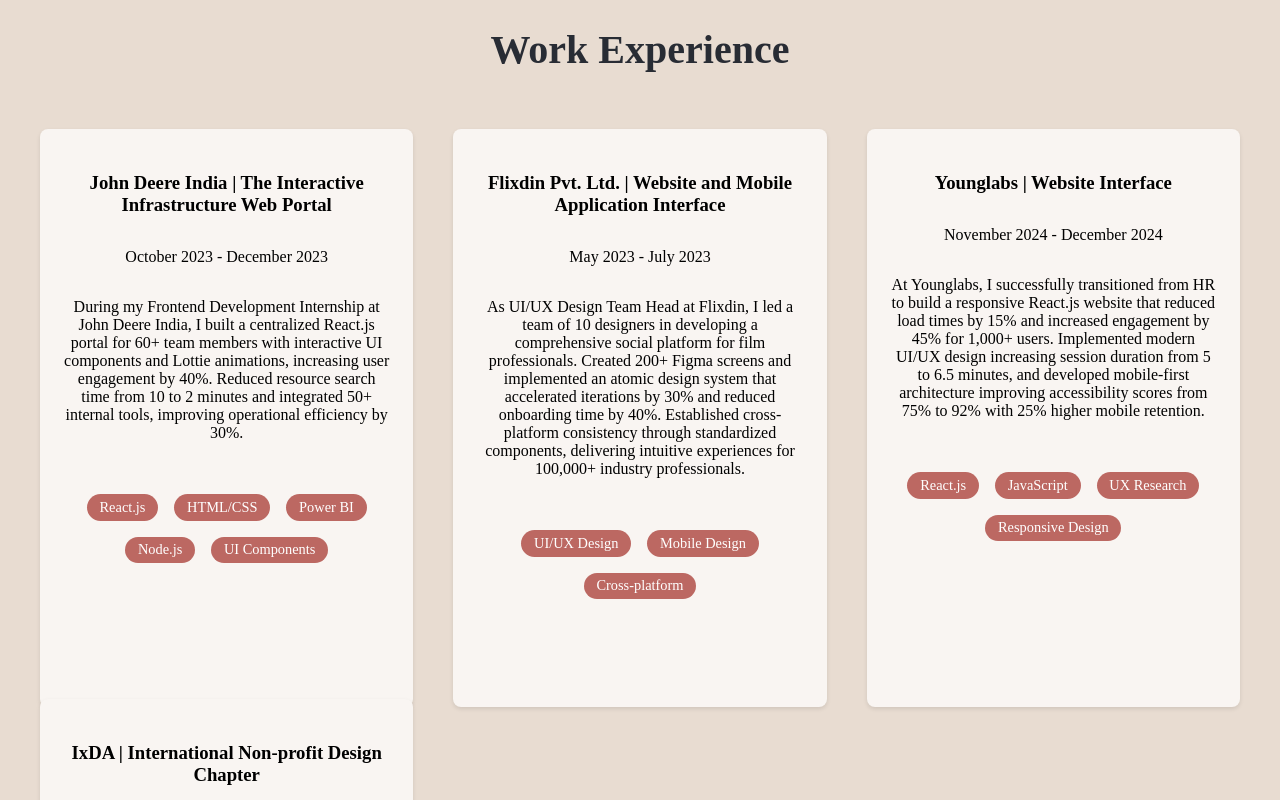
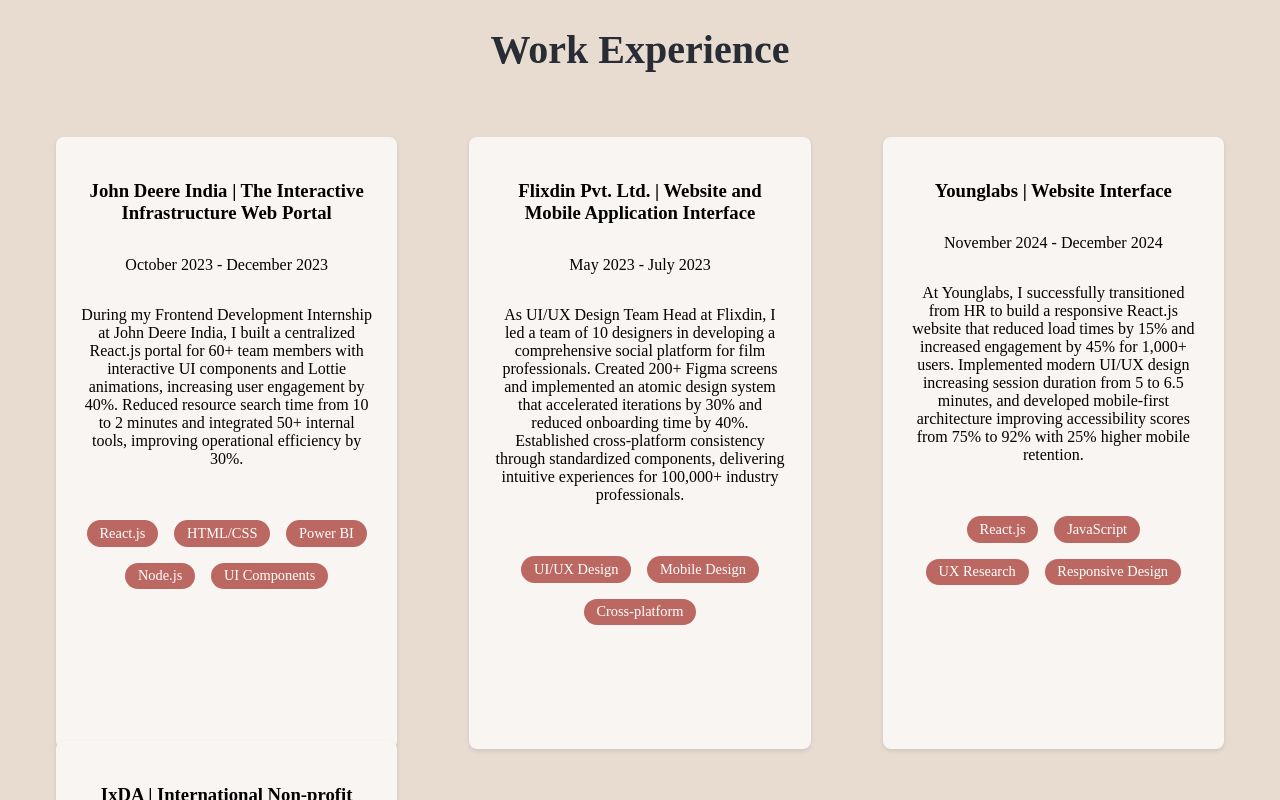
Before and after one commit to prashansapal/portfolio, a React (Create React App) app: page / in a window 1280 px wide. Shown: the part 1100-1900 px from the top of the page. Built offline with nearby package versions, Linux system fonts and the light colour scheme.

Commit message:
self attempting

```diff
--- a/src/App.css
+++ b/src/App.css
@@ -441,7 +441,7 @@
   grid-template-columns: repeat(auto-fit, minmax(280px, 1fr));
   gap: 2.5rem;
   max-width: 1200px;
-  margin: 1.5rem auto;
+  margin: 1rem auto;
   justify-content: center;
   align-items: stretch;
   padding: 0 1rem;
@@ -457,6 +457,7 @@
   display: flex;
   flex-direction: column;
   margin-bottom: 1rem;
+  margin: 1rem
 }
 
 .project-card h3 {
```
